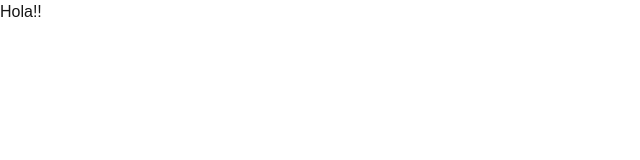
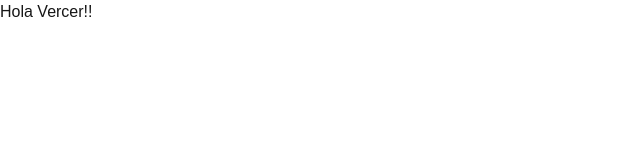
Before and after one commit to D-MachadoDev/davidmachado.dev, a Next.js app: page / in a window 1280 px wide. Shown: the top 160 px of the page, without its empty margins (0-640 px from the left). Built offline with nearby package versions, Linux system fonts and the light colour scheme.

Commit message:
fix: subir estructura completa de nextjs

```diff
--- a/src/app/page.tsx
+++ b/src/app/page.tsx
@@ -1,10 +1,10 @@
-import Image from "next/image";
+
 
 export default function Home() {
   return (
     <main>
       <h1>
-        Hola!!
+        Hola  Vercer!!
       </h1>
     </main>
   )
```
